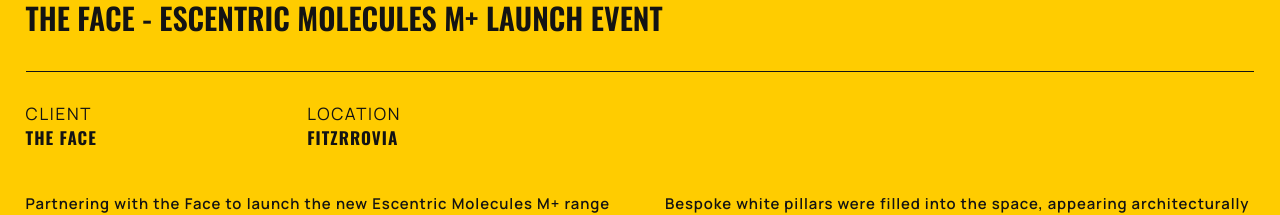
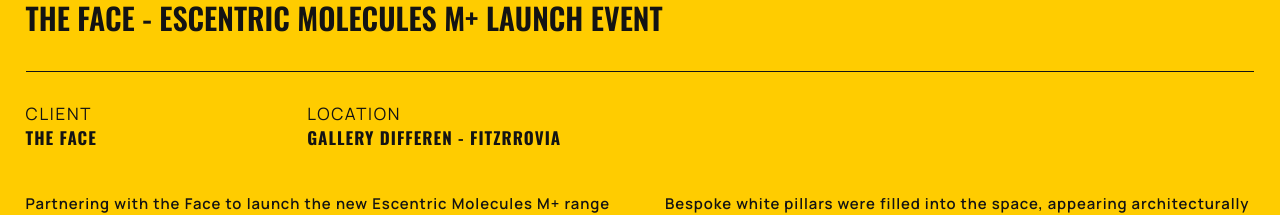
Before and after one commit to justinait/LooneyStudio, a React (Vite) app: page /molecules in a window 1280 px wide. Shown: the part 800-1015 px from the top of the page. Built offline with nearby package versions, Linux system fonts and the light colour scheme.

Commit message:
new locations

```diff
--- a/src/Components/Events/Molecules.jsx
+++ b/src/Components/Events/Molecules.jsx
@@ -58,7 +58,7 @@
 
           <div>
             <p className='infoTitleSpatialDetail'>LOCATION</p>
-            <p className='infoDataSpatialDetail'>FITZRROVIA</p>
+            <p className='infoDataSpatialDetail'>GALLERY DIFFEREN - FITZRROVIA</p>
           </div>
 
         </div>
--- a/src/Components/Events/WWE.jsx
+++ b/src/Components/Events/WWE.jsx
@@ -56,7 +56,7 @@
         <div className='infoContainerSpatialDetail'>
           <div>
             <p className='infoTitleSpatialDetail'>CLIENT</p>
-            <p className='infoDataSpatialDetail'>O2 Arena</p>
+            <p className='infoDataSpatialDetail'>WWE</p>
           </div>
 
           <div>
--- a/src/Components/SpatialDesign/Pink.jsx
+++ b/src/Components/SpatialDesign/Pink.jsx
@@ -68,7 +68,7 @@
 
                 <div>
                     <p className='infoTitleSpatialDetail'>LOCATION</p>
-                    <p className='infoDataSpatialDetail'>Soho</p>
+                    <p className='infoDataSpatialDetail'>19 GREEK STREET, Soho</p>
                 </div>
             </div>
             <div className='infoSpatialDetailTextContainer'>
```
